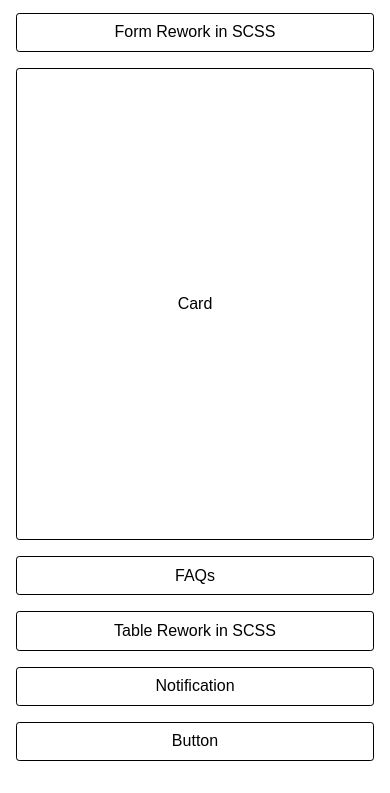
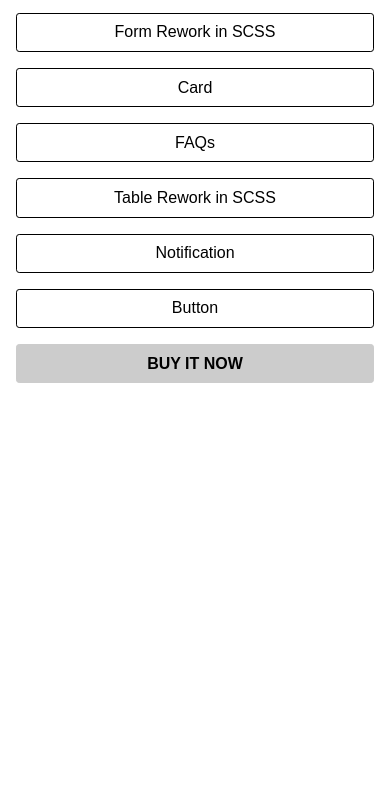
Before and after one commit to edgar-guzman/wireframecss, a website: page public/index.html in a window 390 px wide. Shown: the part 83-876 px from the top of the page. After the commit the page ends 844 px from the top, so only its background shows below. Drawn offline with Linux system fonts and the light colour scheme.

Commit message:
major/minor upload.

```diff
--- a/public/index.html
+++ b/public/index.html
@@ -4,7 +4,8 @@
     <meta charset="UTF-8">
     <meta http-equiv="X-UA-Compatible" content="IE=edge">
     <meta name="viewport" content="width=device-width, initial-scale=1.0">
-    <link rel="stylesheet" href="/src/fortwooden.css">
+    <!-- <link rel="stylesheet" href="/src/fortwooden.css"> -->
+    <link rel="stylesheet" href="/dist/fortwooden.css">
     <title>Table of Document</title>
 </head>
 <body class="my-2 mx-1 font-arial">
@@ -12,12 +13,13 @@
     <h3 class="font-italic">Components</h3>
     <section class="my-1">
         <a href="#" rel="button-link" class="btn--outline mar-buttom">Form Rework in SCSS</a>
-        <!-- <a href="#" target="_blank" rel="button-link" class="btn--outline card mar-buttom">Form Rework in SCSS</a> -->
         <a href="/public/card.html" rel="button-link" class="btn--outline card mar-buttom">Card</a>
         <a href="/public/FAQs.html" rel="button-link" class="btn--outline mar-top mar-buttom">FAQs</a>
         <a href="#" rel="button-link" class="btn--outline mar-buttom">Table Rework in SCSS</a>
         <a href="#" rel="button-link" class="btn--outline mar-buttom">Notification</a>
-        <a href="#" rel="button-link" class="btn--outline button">Button</a>
+        <a href="#" rel="button-link" class="btn--outline button mar-buttom">Button</a>
+        <a href="#" rel="button-link" class="btn--gray">BUY IT NOW</a>
+        <!-- <button role="link" type="button" class="btn--gray"><a class="text-black" href="">BUY IT NOW</a></button> -->
     </section>
 </body>
 </html>
--- a/src/components/_button.scss
+++ b/src/components/_button.scss
@@ -15,6 +15,46 @@ button {
             justify-content: center;
             flex-direction: column;
         }
+
+        .btn--gray {
+            display: flex;
+            opacity: 0.40;
+            align-items: center;
+            justify-content: center;
+            flex-direction: column;
+        }
+    }
+
+}
+
+.btn--gray {
+
+    font-weight: bold;
+    text-align: center;
+    color: var(--black);
+    padding: .6em 1.6em;
+    border-radius: .2em;
+    border: 1px solid var(--gray-ccc);
+    background-color: var(--bg-gray-ccc);
+
+    &:hover {
+
+        color: var(--black);
+        text-decoration: underline;
+        background-color: transparent;
+        border: 1px solid var(--black);
+
+    }
+
+    &:active {
+
+        border-radius: .2em;
+        // color: var(--black);
+        text-decoration: dashed;
+        background-color: transparent;
+        border: 1px solid var(--black);
+        box-shadow: 3.6px 1px 3.6px -1px #000000;
+
     }
 
 }
@@ -60,6 +100,13 @@ button {
         flex-direction: column;
         justify-content: center;
         // background-color: green;
+    }
+
+    .btn--gray {
+        display: flex;
+        align-items: center;
+        flex-direction: column;
+        justify-content: center;
     }
 }
 
--- a/src/fortwooden.scss
+++ b/src/fortwooden.scss
@@ -4,27 +4,26 @@
 
 // @import '';
 
-@import
-    'fortwooden/main',
-    'fortwooden/basic';
+// @use
+    // @use  'fortwooden/main';
+    @use 'fortwooden/basic';
 
-@import
-    'components/FAQs',
-    'components/form',
-    'components/card',
-    'components/table',
-    'components/header',
-    'components/button',
-    'components/notification';
+// @use
+    @use 'components/FAQs';
+    @use 'components/form';
+    // @use 'components/card';
+    @use 'components/table';
+    @use 'components/header';
+    @use 'components/button';
+    @use 'components/notification';
 
-@import
-    'keyword/font',
-    'keyword/color',
-    'keyword/image',
-    'keyword/width',
-    'keyword/border',
-    'keyword/height',
-    'keyword/radius',
-    'keyword/margin',
-    'keyword/padding',
-    'keyword/display';
+// @use
+    @use 'keyword/font';
+    @use 'keyword/color';
+    @use 'keyword/image';
+    @use 'keyword/width';
+    @use 'keyword/border';
+    @use 'keyword/height';
+    @use 'keyword/margin';
+    @use 'keyword/padding';
+    @use 'keyword/display';
--- a/src/fortwooden/_basic.scss
+++ b/src/fortwooden/_basic.scss
@@ -1,16 +1,22 @@
 :root {
 
+    $white: #ffffff;
     --white: #ffffff;
+
+    $black: #000000;
     --black: #000000;
+
     --transparent: transparent;
 
     // COLOR GRAY
 
+    --gray-ccc: #cccccc;
     --gray-light: #fafbfc;
     --gray-medium: #808080;
     --gray: #f6f8fa;
     --gray-dark: #24292e;
 
+    // $gray: ;
     $gray-000: #fafbfc;
     $gray-100: #f6f8fa;
     $gray-200: #808080;
@@ -21,6 +27,7 @@
     $bg-gray: #f6f8fa;
     $bg-gray-dark: #24292e;
 
+    --bg-gray-ccc: #cccccc;
     --bg-gray-light: #fafbfc;
     --bg-gray-medium: #808080;
     --bg-gray: #f6f8fa;
@@ -148,6 +155,19 @@
 
     --bg-pink: #ea4aaa;
 
+    // BORDER/RADIUS
+
+    $radius-full: 50%;
+    $radius-2px: 2px;
+    $radius-50: 50;
+    $radius-2rem: 2rem;
+    $radius-2em: .2em;
+
+    $border-1px: 1px solid var(--black);
+    $border-2px: 2px solid var(--black);
+    $border-3px: 3px solid var(--black);
+    $border-4px: 4px solid var(--black);
+
     // --html: font-family: Arial, Helvetica, sans-serif;
 }
 
--- /dev/null
+++ b/src/js/colors.js
@@ -0,0 +1,268 @@
+module.exports = {
+    black: '#000000',
+    white: '#ffffff',
+    rose: {
+      50: '#fff1f2',
+      100: '#ffe4e6',
+      200: '#fecdd3',
+      300: '#fda4af',
+      400: '#fb7185',
+      500: '#f43f5e',
+      600: '#e11d48',
+      700: '#be123c',
+      800: '#9f1239',
+      900: '#881337',
+    },
+    pink: {
+      50: '#fdf2f8',
+      100: '#fce7f3',
+      200: '#fbcfe8',
+      300: '#f9a8d4',
+      400: '#f472b6',
+      500: '#ec4899',
+      600: '#db2777',
+      700: '#be185d',
+      800: '#9d174d',
+      900: '#831843',
+    },
+    fuchsia: {
+      50: '#fdf4ff',
+      100: '#fae8ff',
+      200: '#f5d0fe',
+      300: '#f0abfc',
+      400: '#e879f9',
+      500: '#d946ef',
+      600: '#c026d3',
+      700: '#a21caf',
+      800: '#86198f',
+      900: '#701a75',
+    },
+    purple: {
+      50: '#faf5ff',
+      100: '#f3e8ff',
+      200: '#e9d5ff',
+      300: '#d8b4fe',
+      400: '#c084fc',
+      500: '#a855f7',
+      600: '#9333ea',
+      700: '#7e22ce',
+      800: '#6b21a8',
+      900: '#581c87',
+    },
+    violet: {
+      50: '#f5f3ff',
+      100: '#ede9fe',
+      200: '#ddd6fe',
+      300: '#c4b5fd',
+      400: '#a78bfa',
+      500: '#8b5cf6',
+      600: '#7c3aed',
+      700: '#6d28d9',
+      800: '#5b21b6',
+      900: '#4c1d95',
+    },
+    indigo: {
+      50: '#eef2ff',
+      100: '#e0e7ff',
+      200: '#c7d2fe',
+      300: '#a5b4fc',
+      400: '#818cf8',
+      500: '#6366f1',
+      600: '#4f46e5',
+      700: '#4338ca',
+      800: '#3730a3',
+      900: '#312e81',
+    },
+    blue: {
+      50: '#eff6ff',
+      100: '#dbeafe',
+      200: '#bfdbfe',
+      300: '#93c5fd',
+      400: '#60a5fa',
+      500: '#3b82f6',
+      600: '#2563eb',
+      700: '#1d4ed8',
+      800: '#1e40af',
+      900: '#1e3a8a',
+    },
+    lightBlue: {
+      50: '#f0f9ff',
+      100: '#e0f2fe',
+      200: '#bae6fd',
+      300: '#7dd3fc',
+      400: '#38bdf8',
+      500: '#0ea5e9',
+      600: '#0284c7',
+      700: '#0369a1',
+      800: '#075985',
+      900: '#0c4a6e',
+    },
+    cyan: {
+      50: '#ecfeff',
+      100: '#cffafe',
+      200: '#a5f3fc',
+      300: '#67e8f9',
+      400: '#22d3ee',
+      500: '#06b6d4',
+      600: '#0891b2',
+      700: '#0e7490',
+      800: '#155e75',
+      900: '#164e63',
+    },
+    teal: {
+      50: '#f0fdfa',
+      100: '#ccfbf1',
+      200: '#99f6e4',
+      300: '#5eead4',
+      400: '#2dd4bf',
+      500: '#14b8a6',
+      600: '#0d9488',
+      700: '#0f766e',
+      800: '#115e59',
+      900: '#134e4a',
+    },
+    emerald: {
+      50: '#ecfdf5',
+      100: '#d1fae5',
+      200: '#a7f3d0',
+      300: '#6ee7b7',
+      400: '#34d399',
+      500: '#10b981',
+      600: '#059669',
+      700: '#047857',
+      800: '#065f46',
+      900: '#064e3b',
+    },
+    green: {
+      50: '#f0fdf4',
+      100: '#dcfce7',
+      200: '#bbf7d0',
+      300: '#86efac',
+      400: '#4ade80',
+      500: '#22c55e',
+      600: '#16a34a',
+      700: '#15803d',
+      800: '#166534',
+      900: '#14532d',
+    },
+    lime: {
+      50: '#f7fee7',
+      100: '#ecfccb',
+      200: '#d9f99d',
+      300: '#bef264',
+      400: '#a3e635',
+      500: '#84cc16',
+      600: '#65a30d',
+      700: '#4d7c0f',
+      800: '#3f6212',
+      900: '#365314',
+    },
+    yellow: {
+      50: '#fefce8',
+      100: '#fef9c3',
+      200: '#fef08a',
+      300: '#fde047',
+      400: '#facc15',
+      500: '#eab308',
+      600: '#ca8a04',
+      700: '#a16207',
+      800: '#854d0e',
+      900: '#713f12',
+    },
+    amber: {
+      50: '#fffbeb',
+      100: '#fef3c7',
+      200: '#fde68a',
+      300: '#fcd34d',
+      400: '#fbbf24',
+      500: '#f59e0b',
+      600: '#d97706',
+      700: '#b45309',
+      800: '#92400e',
+      900: '#78350f',
+    },
+    orange: {
+      50: '#fff7ed',
+      100: '#ffedd5',
+      200: '#fed7aa',
+      300: '#fdba74',
+      400: '#fb923c',
+      500: '#f97316',
+      600: '#ea580c',
+      700: '#c2410c',
+      800: '#9a3412',
+      900: '#7c2d12',
+    },
+    red: {
+      50: '#fef2f2',
+      100: '#fee2e2',
+      200: '#fecaca',
+      300: '#fca5a5',
+      400: '#f87171',
+      500: '#ef4444',
+      600: '#dc2626',
+      700: '#b91c1c',
+      800: '#991b1b',
+      900: '#7f1d1d',
+    },
+    warmGray: {
+      50: '#fafaf9',
+      100: '#f5f5f4',
+      200: '#e7e5e4',
+      300: '#d6d3d1',
+      400: '#a8a29e',
+      500: '#78716c',
+      600: '#57534e',
+      700: '#44403c',
+      800: '#292524',
+      900: '#1c1917',
+    },
+    trueGray: {
+      50: '#fafafa',
+      100: '#f5f5f5',
+      200: '#e5e5e5',
+      300: '#d4d4d4',
+      400: '#a3a3a3',
+      500: '#737373',
+      600: '#525252',
+      700: '#404040',
+      800: '#262626',
+      900: '#171717',
+    },
+    gray: {
+      50: '#fafafa',
+      100: '#f4f4f5',
+      200: '#e4e4e7',
+      300: '#d4d4d8',
+      400: '#a1a1aa',
+      500: '#71717a',
+      600: '#52525b',
+      700: '#3f3f46',
+      800: '#27272a',
+      900: '#18181b',
+    },
+    coolGray: {
+      50: '#f9fafb',
+      100: '#f3f4f6',
+      200: '#e5e7eb',
+      300: '#d1d5db',
+      400: '#9ca3af',
+      500: '#6b7280',
+      600: '#4b5563',
+      700: '#374151',
+      800: '#1f2937',
+      900: '#111827',
+    },
+    blueGray: {
+      50: '#f8fafc',
+      100: '#f1f5f9',
+      200: '#e2e8f0',
+      300: '#cbd5e1',
+      400: '#94a3b8',
+      500: '#64748b',
+      600: '#475569',
+      700: '#334155',
+      800: '#1e293b',
+      900: '#0f172a',
+    },
+  }
--- a/src/keyword/_border.scss
+++ b/src/keyword/_border.scss
@@ -1 +1,77 @@
-.border-1px { border: 1px solid; }
+// .border-1px { border: 1px solid var(--border-1px); }
+// .border-1px { border: 1px solid $black; }
+
+@mixin border-1px {
+    border: $border-1px;
+}
+@mixin border-2px {
+    border: $border-2px;
+}
+@mixin border-3px {
+    border: $border-4px;
+}
+@mixin border-4px {
+    border: $border-4px;
+}
+
+// BORDER ARENA
+
+.border-none { border: none; }
+
+// .border-0px	{ border: 0px solid; }
+// .border-1px { border: 1px solid; }
+// .border-2px { border: 2px solid; }
+// .border-4px { border: 4px solid; }
+// .border-8px { border: 8px solid; }
+
+.border-0 { border-width: 0px; }
+.border-1 { border-width: 1px; }
+// .border-2 { border-width: 2px; }
+.border-4 { border-width: 4px; }
+.border-8 { border-width: 8px; }
+
+// ALL AROUND BORDER 1PX SOLID
+
+.border-t-1 { border-top: 1px solid; }
+
+.border-l-1 { border-left: 1px solid; }
+
+.border-r-1 { border-right: 1px solid; }
+
+.border-b-1 { border-bottom: 1px solid; }
+
+// ALL AROUND BORDER 2PX SOLID
+
+.border-2 { border: 2px solid; }
+
+.border-t-2 { border-top: 2px solid; }
+
+.border-l-2 { border-left: 2px solid; }
+
+.border-r-2 { border-right: 2px solid; }
+
+.border-b-2 { border-bottom: 2px solid; }
+
+// RADIUS ARENA
+
+.radius-full { border-radius: 50%; }
+
+.radius-2px { border-radius: 2px; }
+
+.radius-50 { border-radius: 50px; }
+
+.radius-2rem { border-radius: .2rem; }
+
+.radius-2em { border-radius: .2em; }
+
+@mixin radius-full {
+    border-radius: $radius-full;
+}
+
+@mixin radius-2px {
+    border-radius: $radius-2px;
+}
+
+@mixin radius-2em {
+    border-radius: $radius-2em;
+}
```
Also changed, not shown: package.json (added, +17 -0 lines), README.md, dist/fortwooden.css (added), src/fortwooden.css, 6 other files.
